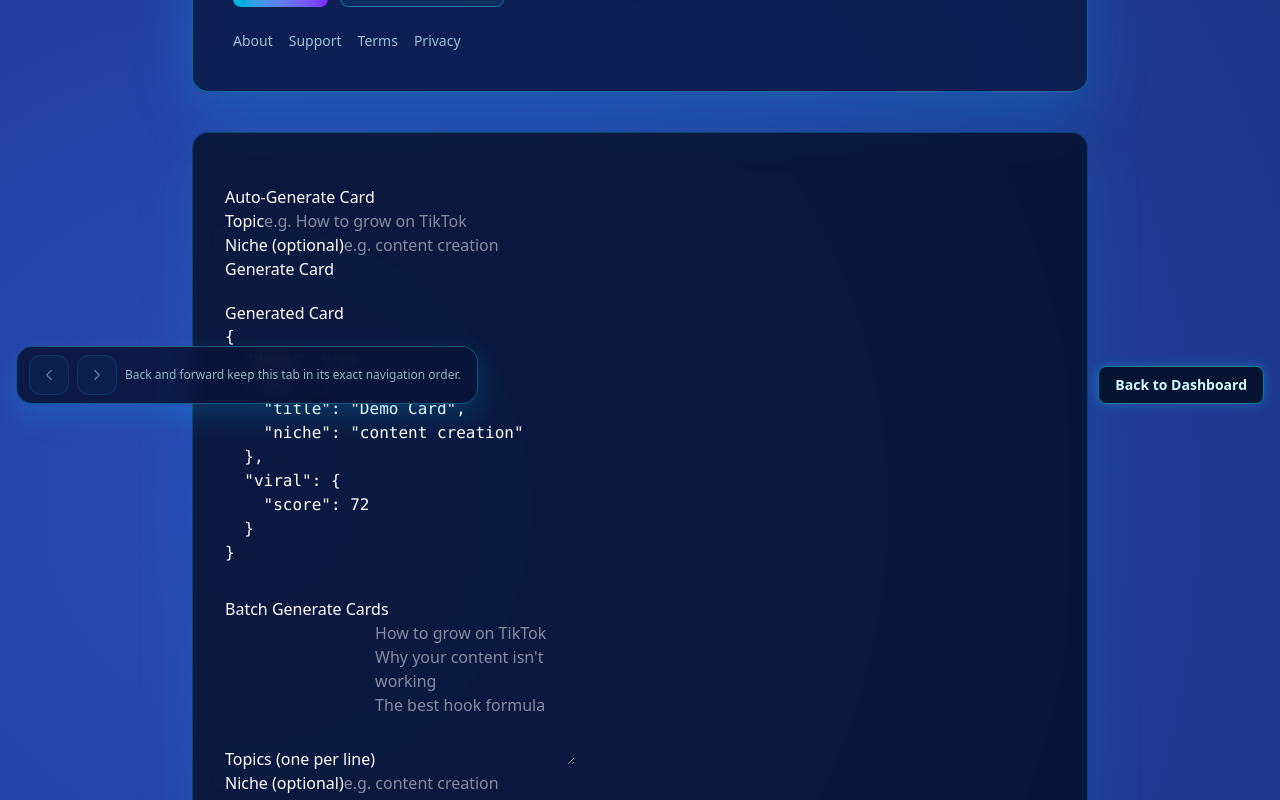
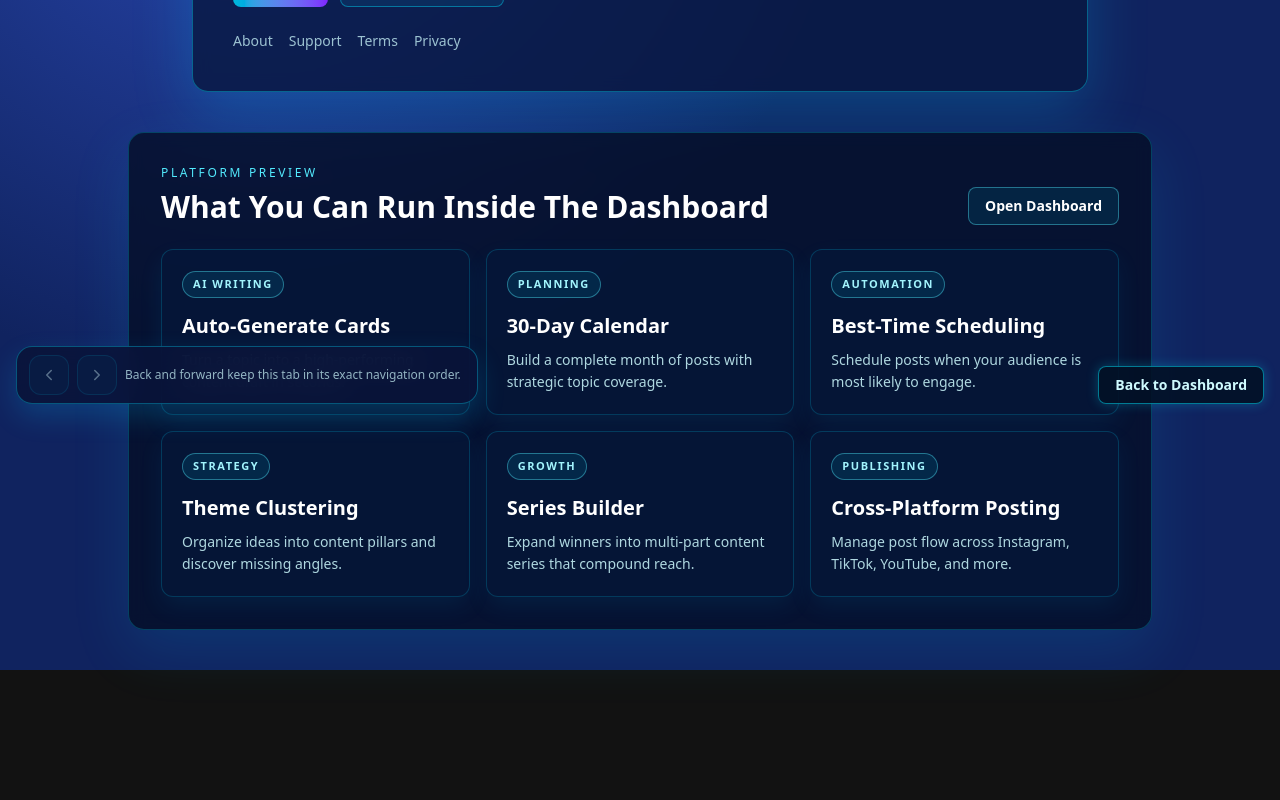
Before and after one commit to stephensdf89/Nexus, a Next.js app: page / in a window 1280 px wide. Shown: the part 380-1180 px from the top of the page. After the commit the page ends 1050 px from the top, so only its background shows below. Built offline with nearby package versions, Linux system fonts and the light colour scheme; no server answers.

Commit message:
Replace homepage JSON preview with polished feature cards

```diff
--- a/src/app/PublicToolsClient.jsx
+++ b/src/app/PublicToolsClient.jsx
@@ -1,39 +1,68 @@
 "use client";
 
-import AutoGenerateCard from "./dashboard/components/AutoGenerateCard";
-import BatchGenerateCards from "./dashboard/components/BatchGenerateCards";
-import Generate30DayCalendar from "./dashboard/components/Generate30DayCalendar";
-import AutoSchedule30Day from "./dashboard/components/AutoSchedule30Day";
-import AutoScheduleBestTimes from "./dashboard/components/AutoScheduleBestTimes";
-import AutoRepostUnderperforming from "./dashboard/components/AutoRepostUnderperforming";
-import AutoDoubleDownWinners from "./dashboard/components/AutoDoubleDownWinners";
-import AutoSeriesBuilder from "./dashboard/components/AutoSeriesBuilder";
-import AutoClusterThemes from "./dashboard/components/AutoClusterThemes";
-import ContentUniverseMap from "./dashboard/components/ContentUniverseMap";
-import ConnectPlatforms from "./dashboard/components/ConnectPlatforms";
-import PlatformStatus from "./dashboard/components/PlatformStatus";
-import PostForm from "./dashboard/components/PostForm";
-import CardPoster from "./dashboard/components/CardPoster";
-import ScheduledPosts from "./dashboard/components/ScheduledPosts";
+const FEATURES = [
+  {
+    title: "Auto-Generate Cards",
+    description: "Turn a topic into a high-performing content draft in seconds.",
+    tag: "AI Writing"
+  },
+  {
+    title: "30-Day Calendar",
+    description: "Build a complete month of posts with strategic topic coverage.",
+    tag: "Planning"
+  },
+  {
+    title: "Best-Time Scheduling",
+    description: "Schedule posts when your audience is most likely to engage.",
+    tag: "Automation"
+  },
+  {
+    title: "Theme Clustering",
+    description: "Organize ideas into content pillars and discover missing angles.",
+    tag: "Strategy"
+  },
+  {
+    title: "Series Builder",
+    description: "Expand winners into multi-part content series that compound reach.",
+    tag: "Growth"
+  },
+  {
+    title: "Cross-Platform Posting",
+    description: "Manage post flow across Instagram, TikTok, YouTube, and more.",
+    tag: "Publishing"
+  }
+];
 
 export default function PublicToolsClient() {
   return (
-    <section className="mx-auto mt-10 w-full max-w-4xl space-y-8 rounded-2xl border border-cyan-400/25 bg-[rgba(4,14,38,0.8)] p-8 shadow-[0_20px_60px_rgba(0,194,255,0.12)] backdrop-blur-sm">
-      <AutoGenerateCard />
-      <BatchGenerateCards />
-      <Generate30DayCalendar />
-      <AutoSchedule30Day />
-      <AutoScheduleBestTimes />
-      <AutoRepostUnderperforming />
-      <AutoDoubleDownWinners />
-      <AutoSeriesBuilder />
-      <AutoClusterThemes />
-      <ContentUniverseMap />
-      <ConnectPlatforms />
-      <PlatformStatus />
-      <PostForm />
-      <CardPoster />
-      <ScheduledPosts />
+    <section className="mx-auto mt-10 w-full max-w-5xl rounded-2xl border border-cyan-400/25 bg-[rgba(4,14,38,0.8)] p-8 shadow-[0_20px_60px_rgba(0,194,255,0.12)] backdrop-blur-sm">
+      <div className="mb-6 flex items-end justify-between gap-4">
+        <div>
+          <p className="text-xs uppercase tracking-[0.22em] text-cyan-300">Platform Preview</p>
+          <h2 className="mt-2 text-2xl font-bold text-white md:text-3xl">What You Can Run Inside The Dashboard</h2>
+        </div>
+        <a
+          href="/login"
+          className="rounded-lg border border-cyan-300/40 bg-cyan-400/10 px-4 py-2 text-sm font-semibold text-cyan-100 transition hover:bg-cyan-400/20"
+        >
+          Open Dashboard
+        </a>
+      </div>
+
+      <div className="grid grid-cols-1 gap-4 md:grid-cols-2 lg:grid-cols-3">
+        {FEATURES.map((feature) => (
+          <article
+            key={feature.title}
+            className="rounded-xl border border-cyan-400/20 bg-[rgba(7,24,58,0.7)] p-5 shadow-[0_10px_25px_rgba(0,194,255,0.08)]"
+          >
+            <span className="inline-block rounded-full border border-cyan-300/40 bg-cyan-400/10 px-2.5 py-1 text-[11px] font-semibold uppercase tracking-[0.14em] text-cyan-200">
+              {feature.tag}
+            </span>
+            <h3 className="mt-3 text-lg font-semibold text-white">{feature.title}</h3>
+            <p className="mt-2 text-sm leading-relaxed text-cyan-100/85">{feature.description}</p>
+          </article>
+        ))}
+      </div>
     </section>
   );
 }
```
